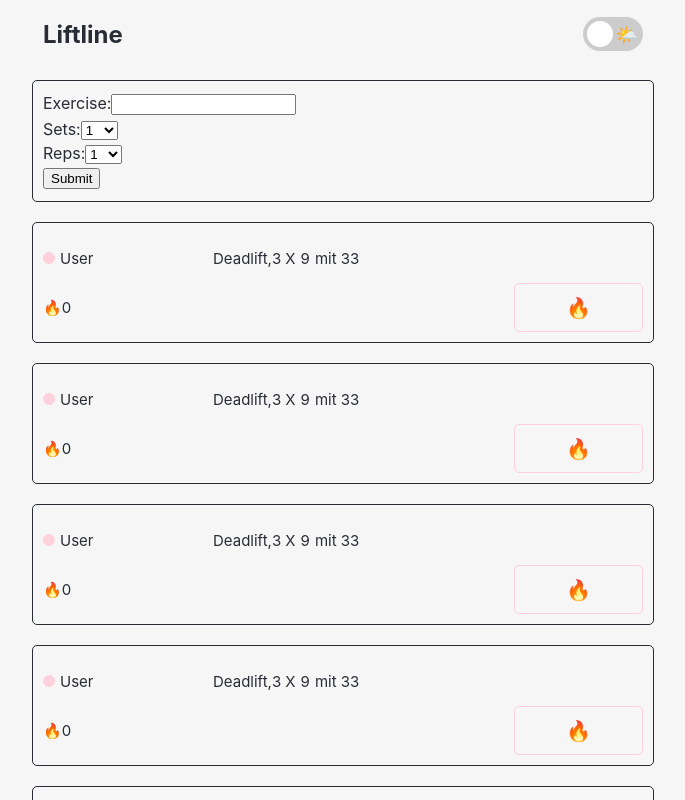
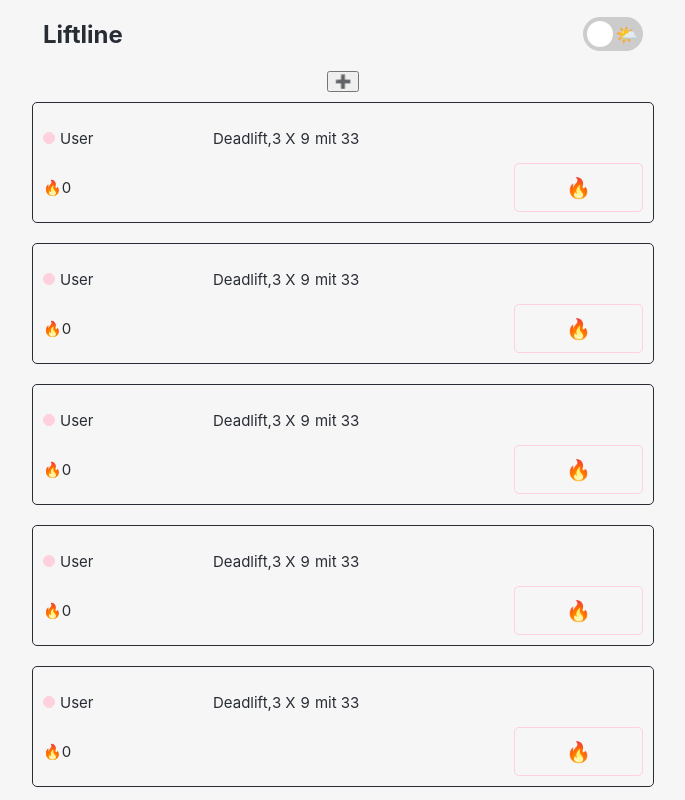
Before and after one commit to leonardkulms/liftline, a React (Create React App) app: page / in a window 1280 px wide. Shown: the top 800 px of the page, without its empty margins (297-982 px from the left). Built offline with nearby package versions, Linux system fonts and the light colour scheme.

Commit message:
use modal and npm reacthooksform for newlift form

```diff
--- a/package.json
+++ b/package.json
@@ -6,9 +6,11 @@
     "@testing-library/jest-dom": "^4.2.4",
     "@testing-library/react": "^9.3.2",
     "@testing-library/user-event": "^7.1.2",
+    "formik": "^2.1.5",
     "node-sass": "^4.14.1",
     "react": "^16.13.1",
     "react-dom": "^16.13.1",
+    "react-hook-form": "^6.8.6",
     "react-router-dom": "^5.2.0",
     "react-scripts": "3.4.3"
   },
--- a/src/components/NewLift.js
+++ b/src/components/NewLift.js
@@ -1,45 +1,60 @@
-import React from 'react'
+import React, { useState, useEffect } from 'react'
+import { useForm } from 'react-hook-form'
+import Modal from './Modal'
 
 function NewLift(props) {
+  const [isModalActive, setModalIsActive] = useState(false)
+  const toggleModal = () => {
+		setModalIsActive(!isModalActive)
+	}
 
-  const handleSubmit = () => {
-    props.addLift({sets: 5, reps: 5, weight: 100, exercise: 'bench'})
+  const { register, handleSubmit, watch, errors } = useForm()
+  const onSubmit = data => {
+    props.addLift({
+      sets: data.sets,
+      reps: data.reps,
+      weight: data.weight,
+      exercise: data.exercise,
+      fireCount: 0,
+      likedByUser: false})
+    toggleModal()
   }
 
-  let setOptions = [];
-  for (let i = 1; i <= 10; i++) {
-    setOptions.push(<option key={i} value="{i}">{i}</option>)
-  }
-
-  let repOptions = [];
-  for (let i = 1; i <= 15; i++) {
-    repOptions.push(<option key={i} value="{i}">{i}</option>)
-  }
-
-  return(
-    <form className={ 'app--newlift ' + ((props.theme)? 'dark' : 'light') }>
-      <label>
-        Exercise:
-        <input type="text" name="exercise" />
-      </label>
-
-      <label>
-        Sets:
-        <select>
-          { setOptions }
-        </select>
-      </label>
-
-      <label>
-        Reps:
-        <select>
-          { repOptions }
-        </select>
-      </label>
-
-      <button type='button' onClick= {() => handleSubmit()}>Submit</button>
-    </form>
-  )
+  return (
+    <div className="app--newlift-container">
+      {isModalActive
+        ?<Modal heading="Add a new Lift!" onRequestClose={toggleModal} >
+          <form
+            className={'app--newlift ' + ((props.theme)? 'dark' : 'light')}
+            onSubmit={handleSubmit(onSubmit)}>
+            <div className="app--newlift-form-group">
+              <label htmlFor="exercise">Exercise:</label>
+              <select name="exercise" ref={register({ required: true })}>
+                <option>Deadlift</option>
+                <option>Bench</option>
+                <option>Squat</option>
+              </select>
+            </div>
+            <div className="app--newlift-form-group">
+              <label htmlFor="weight">Weight:</label>
+              <input name="weight" type="number" min="20" max="300" ref={register({ required: true })} />
+            </div>
+            <div className="app--newlift-form-group">
+              <label htmlFor="reps">Reps:</label>
+              <input  type="number" min="1" max="20" name="reps" ref={register({ required: true })} />
+            </div>
+            <div className="app--newlift-form-group">
+            <label htmlFor="sets">Reps:</label>
+            <input  type="number" min="1" max="20" name="sets" ref={register({ required: true })} />
+            {/* {errors.exampleRequired && <span>This field is required</span>} */}
+            </div>
+            <button class="app--newlift-button" type="submit">Add Lift</button>
+          </form>
+        </Modal>
+      :<button onClick={toggleModal} type="button" className="app--newlift-button">➕
+      </button>}
+    </div>
+  );
 }
 
 export default NewLift
```
Also changed, not shown: 1 other file (tests, documents, lock files or other folders).
